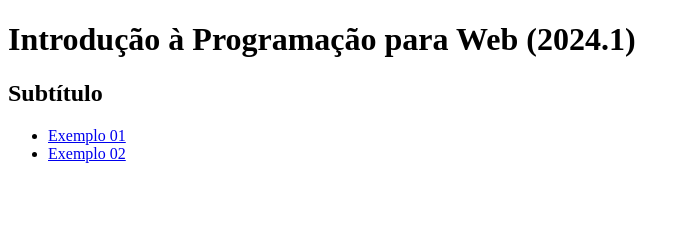
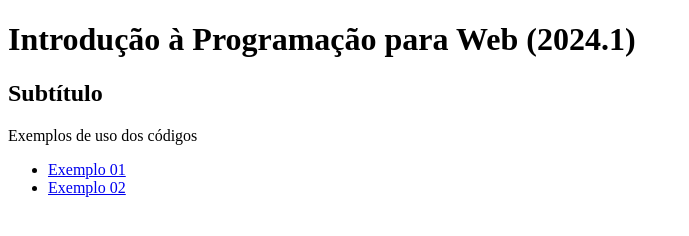
Before and after one commit to odaniellevi/Aula-1, a plain HTML site: page index.html in a window 1280 px wide. Shown: the whole page, without its empty margins (0-689 px from the left). Drawn offline with Linux system fonts and the light colour scheme.

Commit message:
alteração com parágrafo

```diff
--- a/index.html
+++ b/index.html
@@ -5,6 +5,7 @@
   <body>
     <h1>Introdução à Programação para Web (2024.1)</h1>
     <h2>Subtítulo</h2>
+    <p>Exemplos de uso dos códigos</p>
     <ul>
       <li><a href="./Exemplo 01/">Exemplo 01</a></li>
       <li><a href="./Exemplo 02/">Exemplo 02</a></li>
```
